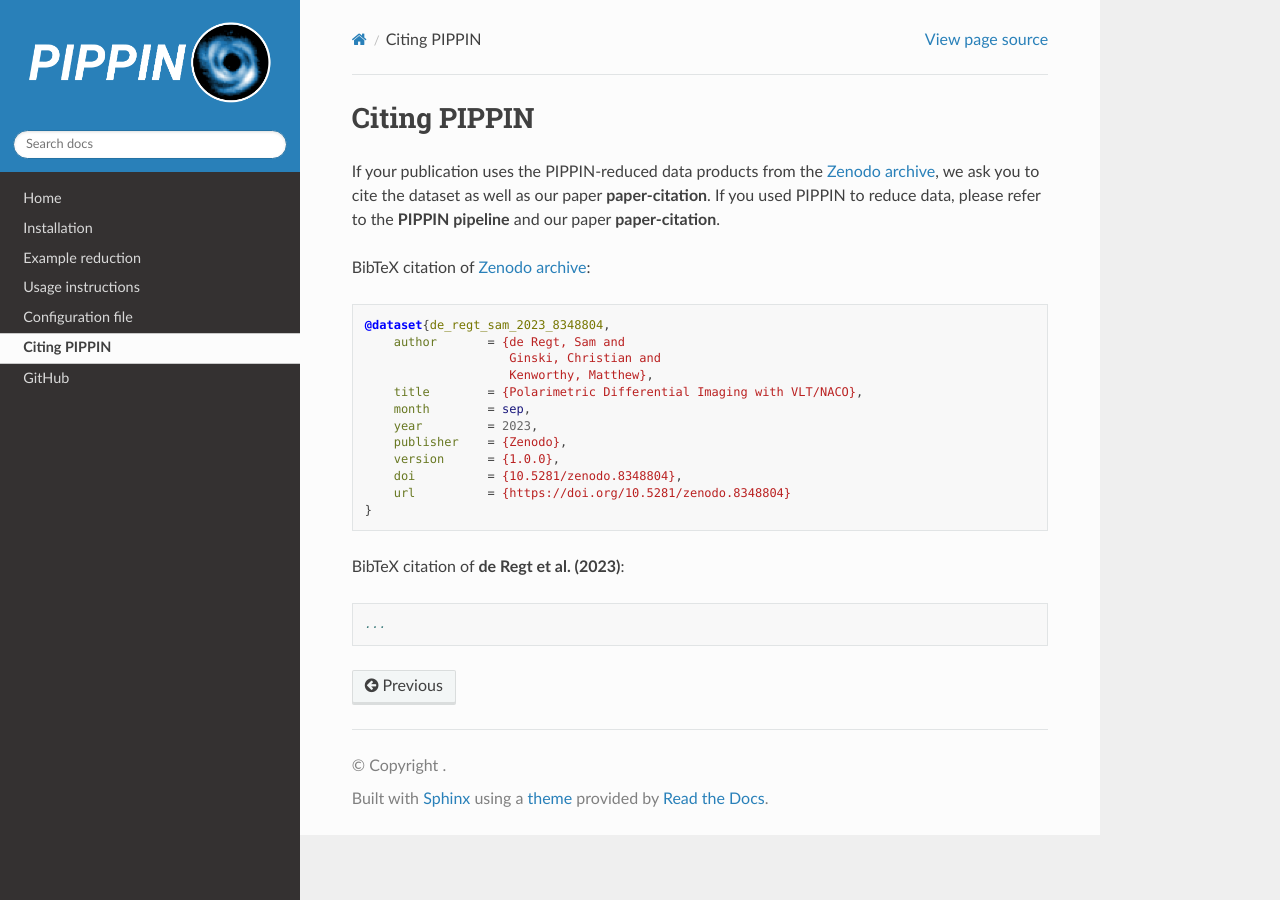
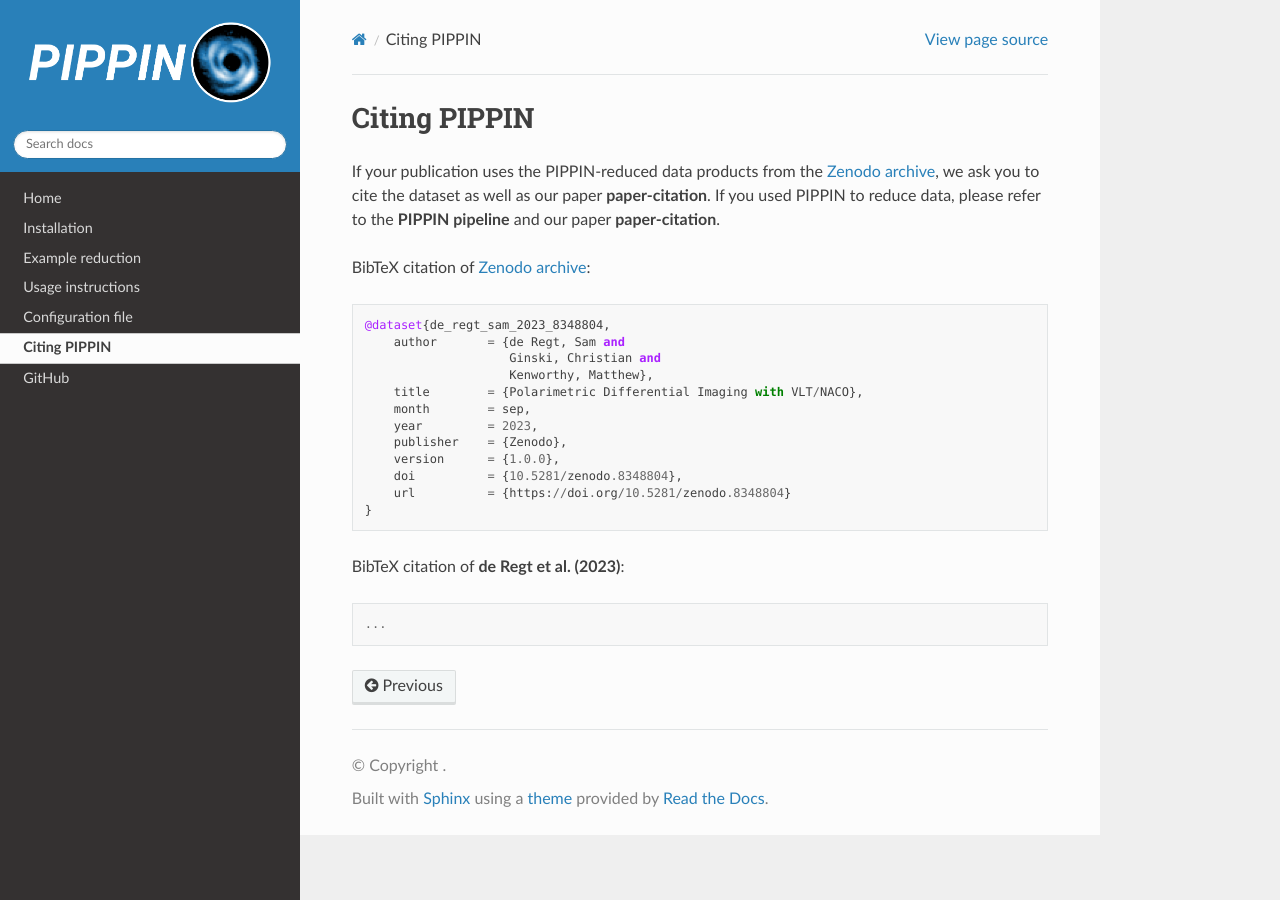
Before and after one commit to samderegt/PIPPIN-NACO, a Sphinx documentation site: the page built from docs/source/citing.rst, in a window 1280 px wide. Built offline with Sphinx 7.4.7 and the Read the Docs theme 2.0.0, drawn with Linux system fonts in a browser that asks for light colours.

Commit message:
Removed code-block language bib

```diff
--- a/docs/source/citing.rst
+++ b/docs/source/citing.rst
@@ -6,7 +6,7 @@ If your publication uses the PIPPIN-reduced data products from the `Zenodo archi
 
 BibTeX citation of `Zenodo archive <https://doi.org/10.5281/zenodo.8348803>`_:
 
-.. code-block:: bib
+::
 
     @dataset{de_regt_sam_2023_8348804,
         author       = {de Regt, Sam and
@@ -23,6 +23,6 @@ BibTeX citation of `Zenodo archive <https://doi.org/10.5281/zenodo.8348803>`_:
 
 BibTeX citation of **de Regt et al. (2023)**:
 
-.. code-block:: bib
+::
 
     ...
```
